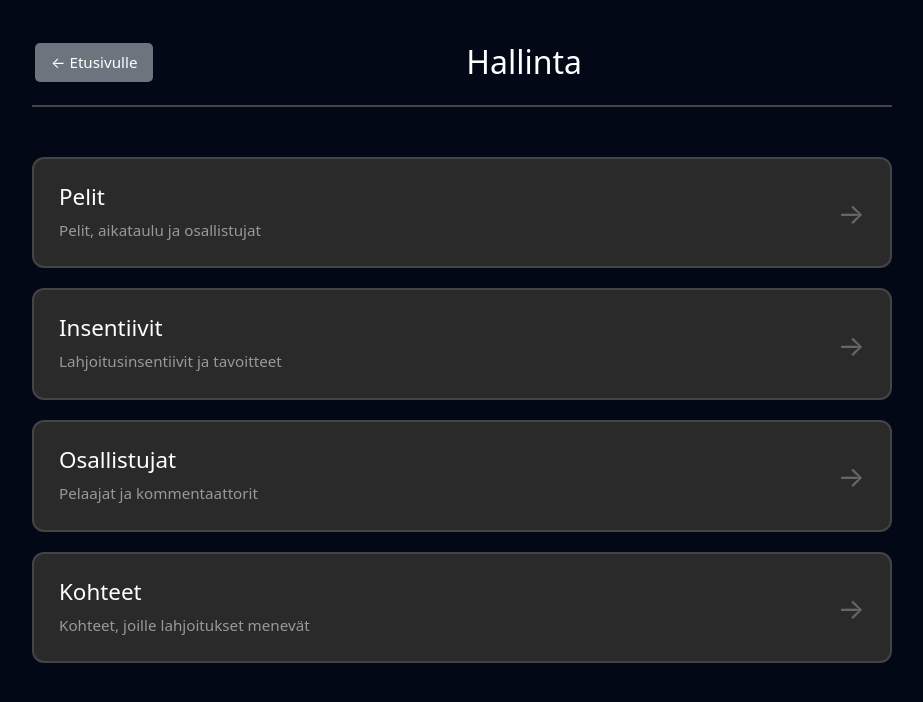
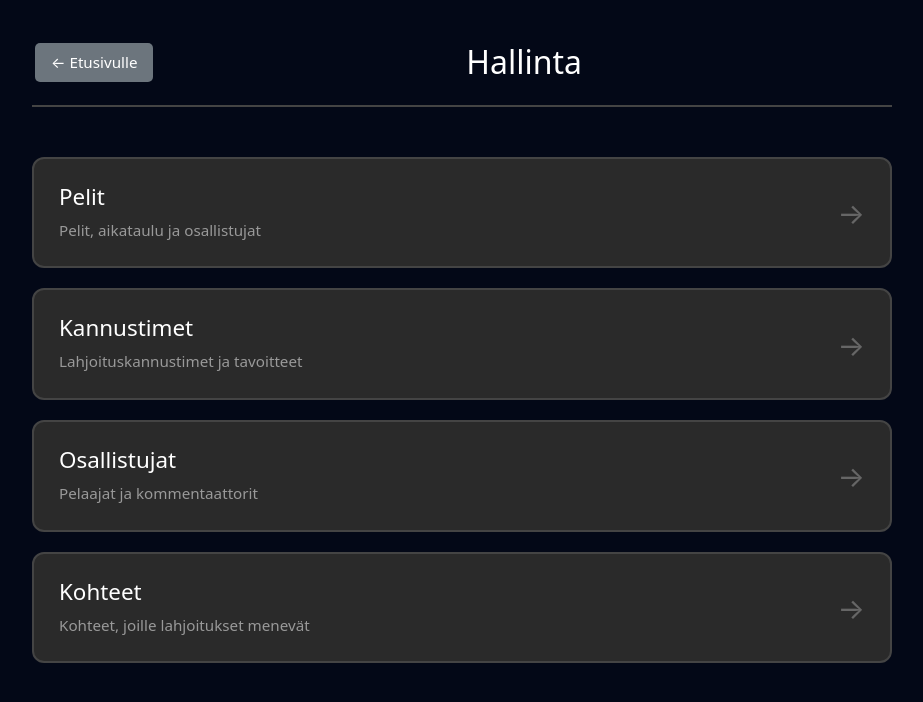
Before and after one commit to Vauhtijuoksu/vauhtijuoksu-admin-panel, a Vue app: page /edit in a window 1280 px wide. Shown: the top 702 px of the page, without its empty margins (178-1101 px from the left). Built offline with nearby package versions, Linux system fonts and the light colour scheme; no server answers.

Commit message:
Fix donation hilighting and insentiivit -> kannustimet

```diff
--- a/src/components/Donations.vue
+++ b/src/components/Donations.vue
@@ -267,15 +267,14 @@ const censorName = async (donation) => {
   color: #e0c890;
   opacity: 0.8;
 }
-.new-donation > td {
+/* Animating the row, not its cells: Chrome doesn't repaint the unread row color after a cell animation ends.
+   Without a "to" frame it fades to the row's own color */
+.new-donation {
   animation: new-donation 6s ease-out;
 }
 @keyframes new-donation {
   from {
     background-color: rgba(255, 209, 102, 0.45);
-  }
-  to {
-    background-color: transparent;
   }
 }
 .read-btn {
--- a/src/components/EditIncentives.vue
+++ b/src/components/EditIncentives.vue
@@ -122,10 +122,10 @@ onMounted(() => {
         <div>
           <button @click="router.push('/edit')" class="btn btn-back">← Takaisin</button>
         </div>
-        <h2>Insentiivit</h2>
+        <h2>Kannustimet</h2>
         <div class="header-actions">
           <button @click="openAdd()" class="btn btn-success">
-            Lisää insentiivi
+            Lisää kannustin
           </button>
           <button
             v-if="hasChanges"
@@ -172,7 +172,7 @@ onMounted(() => {
       </div>
 
       <div v-if="changes.post.length > 0" class="pending-section">
-        <h3>Lisättävät insentiivit</h3>
+        <h3>Lisättävät kannustimet</h3>
         <div class="incentives-list-compact">
           <div v-for="incentive in changes.post" :key="incentive.title" class="incentive-row-compact row-new">
             <div class="incentive-info">
@@ -201,7 +201,7 @@ onMounted(() => {
         <button @click="changeView('list')" class="btn btn-back">
           ← Takaisin
         </button>
-        <h2>{{ selectedIncentive.id ? 'Muokkaa insentiiviä' : 'Lisää insentiivi' }}</h2>
+        <h2>{{ selectedIncentive.id ? 'Muokkaa kannustinta' : 'Lisää kannustin' }}</h2>
         <div></div>
       </div>
 
@@ -250,7 +250,7 @@ onMounted(() => {
                 class="form-control"
                 id="title"
                 v-model='selectedIncentive.title'
-                placeholder="Insentiivin otsikko"
+                placeholder="Kannustimen otsikko"
                 required
               >
             </div>
@@ -264,7 +264,7 @@ onMounted(() => {
                 id="info"
                 v-model='selectedIncentive.info'
                 rows="3"
-                placeholder="Lisätietoa insentiivistä"
+                placeholder="Lisätietoa kannustimesta"
               ></textarea>
             </div>
           </div>
--- a/src/components/EditMain.vue
+++ b/src/components/EditMain.vue
@@ -10,8 +10,8 @@ const menuItems = [
     route: '/edit/gamedata'
   },
   {
-    title: 'Insentiivit',
-    description: 'Lahjoitusinsentiivit ja tavoitteet',
+    title: 'Kannustimet',
+    description: 'Lahjoituskannustimet ja tavoitteet',
     route: '/edit/incentives'
   },
   {
--- a/src/components/MainView.vue
+++ b/src/components/MainView.vue
@@ -231,7 +231,7 @@ getParticipants();
       </div>
       <div class="resizer" :class="isVerticalLayout ? 'resizer-vertical' : 'resizer-horizontal'" @mousedown="startResize($event, 'donations')"></div>
       <div class="section incentives" :style="isVerticalLayout ? { height: incentivesHeight + '%' } : { width: incentivesWidth + '%' }">
-        <div class="section-header">Insentiivit</div>
+        <div class="section-header">Kannustimet</div>
         <div class="scrollable">
           <Incentives :incentives="incentives" :gamedata="games" :participants="participants"/>
         </div>
```
